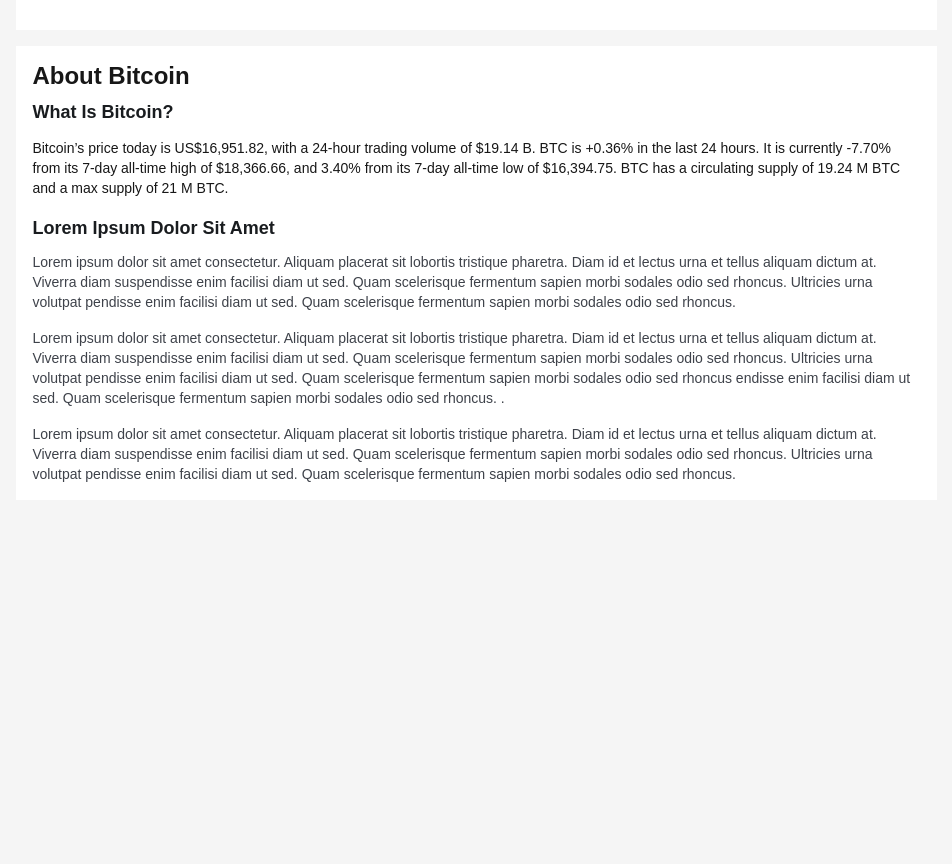
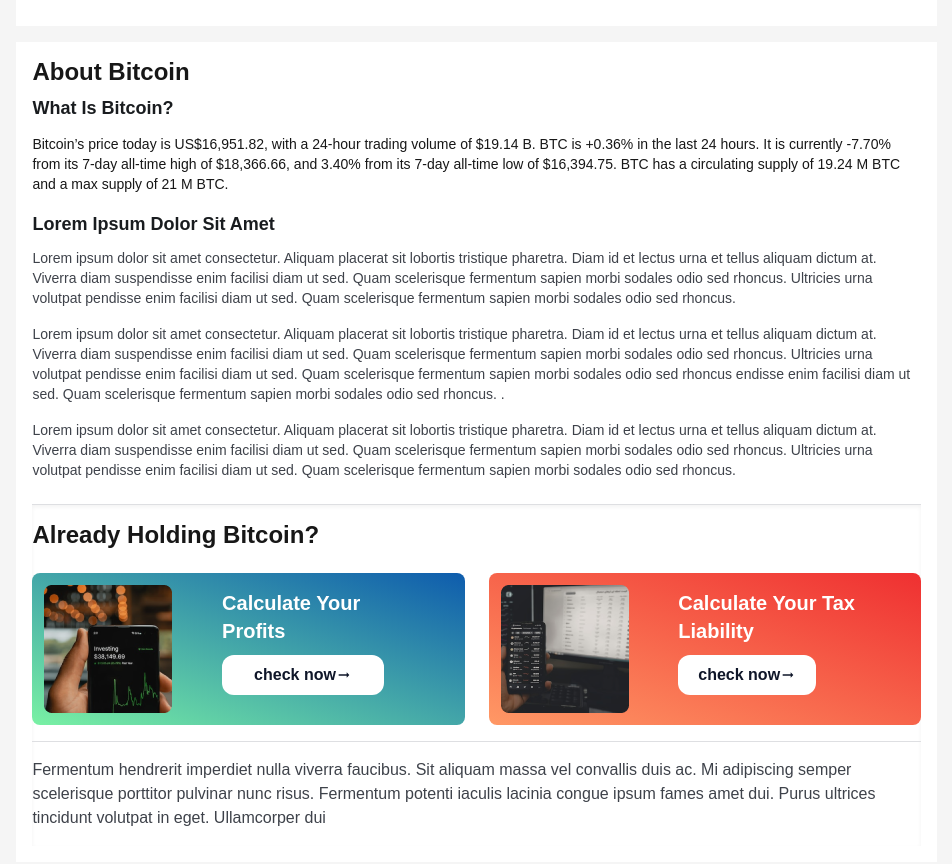
Before and after one commit to khriad991/bitcoin-site, a Next.js app: page / in a window 1280 px wide. Shown: the part 1730-2594 px from the top of the page, without its empty margins (6-958 px from the left). Before the commit the page ends 2486 px from the top, so only its background shows below. Built offline with nearby package versions, Linux system fonts and the light colour scheme.

Commit message:
commit for aboutBitcoin section completed Ul design

```diff
--- a/src/components/AboutBitCoinComponent.jsx
+++ b/src/components/AboutBitCoinComponent.jsx
@@ -1,11 +1,15 @@
 import React from 'react';
+import Image from "next/image";
+import bitcoin1 from "../assets/imge/Bitcoincard1.png"
+import bitcoin2 from "../assets/imge/Bitcoincard2.png"
+import {MdArrowRightAlt} from "react-icons/md";
 
 const AboutBitCoinComponent = () => {
     return (
         <div className="bg-white p-2 md:p-4">
             <h1>About Bitcoin</h1>
             <div className="grid grid-cols-1 mt-2">
-               <div className="flex flex-col gap-4">
+               <div className="flex flex-col gap-4 border-b-[1px] border-b-gray-white pb-6">
                    <h3 className="text-lg font-bold capitalize text-black-md">What is Bitcoin?</h3>
                    <p className="text-sm text-norma -mt-1">Bitcoin’s price today is US$16,951.82, with a 24-hour trading volume of $19.14 B. BTC is +0.36% in the last 24 hours. It is currently -7.70% from its 7-day all-time high of $18,366.66, and 3.40% from its 7-day all-time low of $16,394.75. BTC has a circulating supply of 19.24 M BTC and a max supply of 21 M BTC.</p>
 
@@ -14,9 +18,39 @@
                             <p className="text-sm text-normal">Lorem ipsum dolor sit amet consectetur. Aliquam placerat sit lobortis tristique pharetra. Diam id et lectus urna et tellus aliquam dictum at. Viverra diam suspendisse enim facilisi diam ut sed. Quam scelerisque fermentum sapien morbi sodales odio sed rhoncus. Ultricies urna volutpat pendisse enim facilisi diam ut sed. Quam scelerisque fermentum sapien morbi sodales odio sed rhoncus.  </p>
                             <p className="text-sm text-normal">Lorem ipsum dolor sit amet consectetur. Aliquam placerat sit lobortis tristique pharetra. Diam id et lectus urna et tellus aliquam dictum at. Viverra diam suspendisse enim facilisi diam ut sed. Quam scelerisque fermentum sapien morbi sodales odio sed rhoncus. Ultricies urna volutpat pendisse enim facilisi diam ut sed. Quam scelerisque fermentum sapien morbi sodales odio sed rhoncus endisse enim facilisi diam ut sed. Quam scelerisque fermentum sapien morbi sodales odio sed rhoncus. .  </p>
                             <p className="text-sm text-normal">Lorem ipsum dolor sit amet consectetur. Aliquam placerat sit lobortis tristique pharetra. Diam id et lectus urna et tellus aliquam dictum at. Viverra diam suspendisse enim facilisi diam ut sed. Quam scelerisque fermentum sapien morbi sodales odio sed rhoncus. Ultricies urna volutpat pendisse enim facilisi diam ut sed. Quam scelerisque fermentum sapien morbi sodales odio sed rhoncus.  </p>
-
                         </div>
                </div>
+
+                <div className="grid grid-cols-6 gap-4 md:gap-6  py-4 shadow-inner ">
+                    <h1 className="col-span-full">Already Holding Bitcoin?</h1>
+
+
+                    <div className="col-span-full lg:col-span-3 p-3 rounded-lg bg-gradient-to-tr from-[#79F1A4] to-[#0E5CAD]  grid  grid-cols-3 md:grid-cols-5 gap-4">
+                        <Image src={bitcoin1} className={"col-span-1 lg:col-span-2"} alt={"calculate_Profits"} width={128} height={128} />
+
+                        <div className="flex flex-col gap-y-2.5 col-span-2 md:col-span-4 lg:col-span-3 px-2 ">
+                            <h2 className="font-bold text-xl leading-7 text-white capitalize mt-1 ">Calculate your <br/> Profits</h2>
+                            <button className="bg-white flex justify-center items-center py-1.5  sm:py-2 px-4 sm:px-8 rounded-xl mr-1 font-bold text-[#0F1629] w-fit">check now <MdArrowRightAlt/>   </button>
+                        </div>
+
+                    </div>
+
+                    <div className="col-span-full lg:col-span-3 p-3 rounded-lg bg-gradient-to-tr from-[#FF9865] to-[#EF3031]  grid  grid-cols-3 md:grid-cols-5 gap-4  ">
+                        <Image src={bitcoin2} className={"col-span-1 lg:col-span-2"} alt={"calculate_Profits"} width={128} height={128} />
+
+                        <div className="flex flex-col gap-y-2.5 col-span-2 md:col-span-4 lg:col-span-3 px-2 ">
+                            <h2 className="font-bold text-xl leading-7 text-white capitalize mt-1">Calculate your tax liability</h2>
+                            <button className="bg-white flex justify-center items-center py-1.5 sm:py-2 px-4 sm:px-5 rounded-xl mr-1 font-bold text-[#0F1629] w-fit">check now <MdArrowRightAlt/>   </button>
+                        </div>
+
+                    </div>
+
+                    <p className="text-normal col-span-full border-t-[1px] border-t-gray-white pt-4 -mt-2">
+                        Fermentum hendrerit imperdiet nulla viverra faucibus. Sit aliquam massa vel convallis duis ac. Mi adipiscing semper scelerisque porttitor pulvinar nunc risus. Fermentum potenti iaculis lacinia congue ipsum fames amet dui. Purus ultrices tincidunt volutpat in eget. Ullamcorper dui
+                    </p>
+
+                </div>
+
             </div>
         </div>
     );
--- a/src/components/SentimentComponent.jsx
+++ b/src/components/SentimentComponent.jsx
@@ -39,7 +39,7 @@
                         </div>
                     </div>
 
-                    <div className="grid grid-cols-1 border-2 border-red col-span-full ">
+                    <div className="grid grid-cols-1 col-span-full ">
                         <h4 className="mb-3 mt-4 flex items-center gap-x-2">Analyst Estimates
                             <PiWarningCircleThin  className="text-white text-xl bg-[#ABB9BF] rounded-full border-none rotate-[180deg] " />
                         </h4>
```
